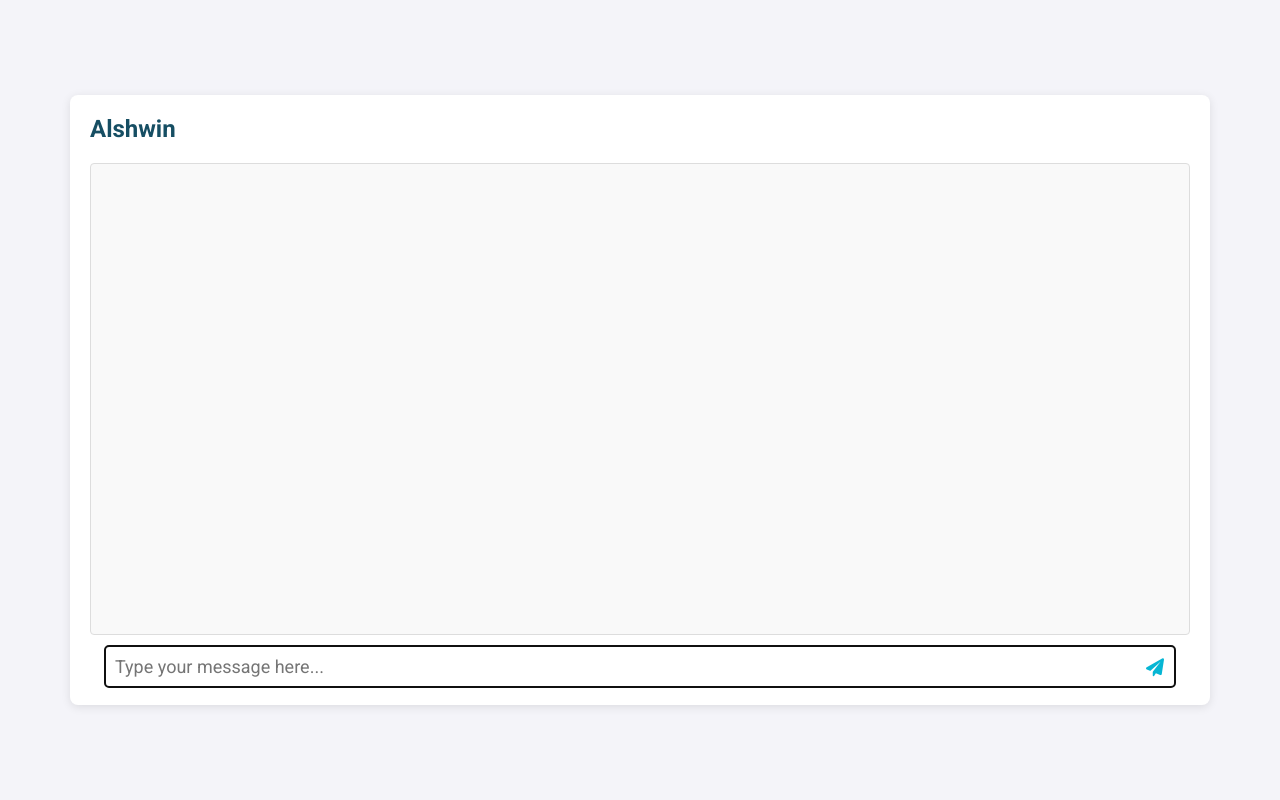
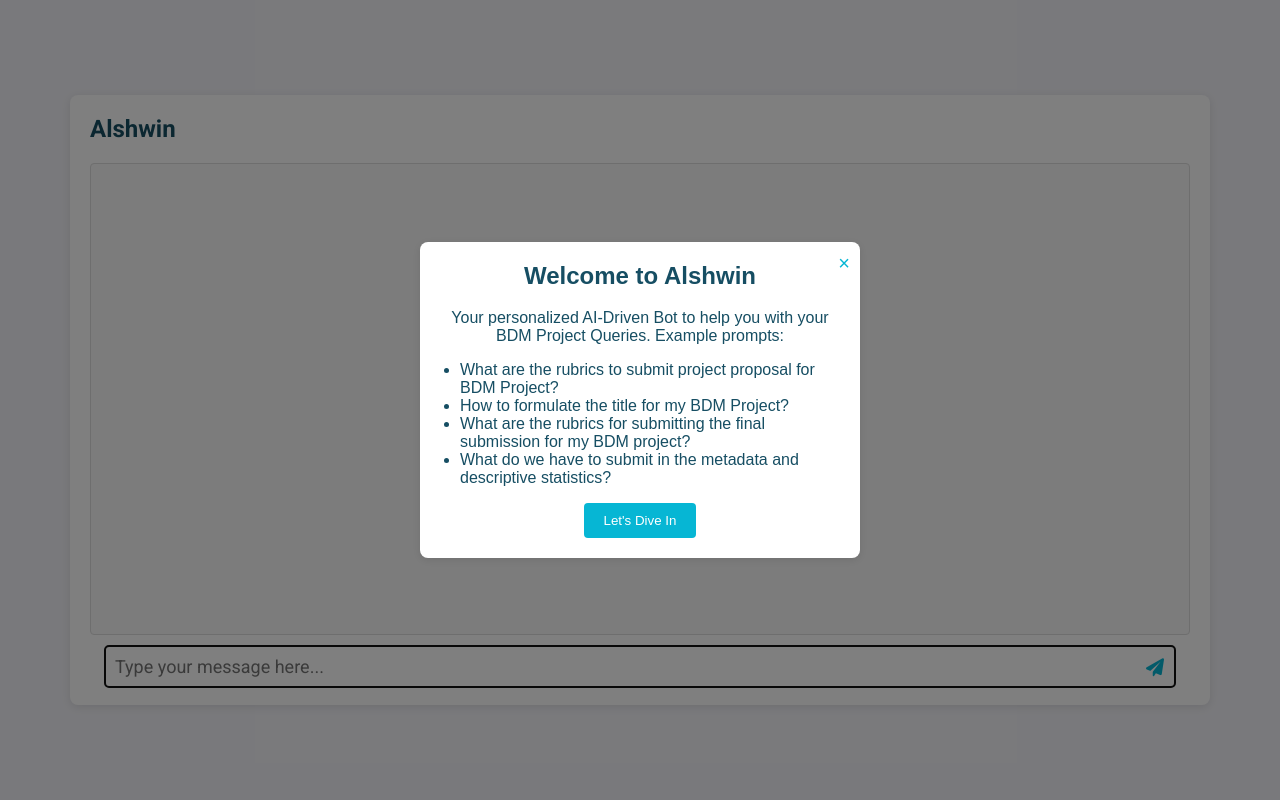
Before and after one commit to iitmbsc-student-projects/bdm-project-flask, a Flask app: page / in a window 1280 px wide. Run offline with Flask 3, Linux system fonts and the light colour scheme; parts of the project's set-up code (start-up, migrations or seed data) failed here and were passed over; some libraries are stand-ins or nearby versions.

Commit message:
added an alert box - updated html, css

```diff
--- a/static/style.css
+++ b/static/style.css
@@ -122,3 +122,67 @@ h1 {
 #send-btn:hover i {
   color: #0e7490;
 }
+
+.alert-box {
+  position: fixed;
+  top: 0;
+  left: 0;
+  width: 100%;
+  height: 100%;
+  background: rgba(0, 0, 0, 0.5);
+  display: flex;
+  justify-content: center;
+  align-items: center;
+  z-index: 1000;
+}
+
+.alert-content {
+  position: relative;
+  background: #fff;
+  padding: 20px;
+  border-radius: 8px;
+  text-align: center;
+  width: 400px;
+  box-shadow: 0 2px 10px rgba(0, 0, 0, 0.1);
+}
+
+.alert-content h2 {
+  margin-top: 0;
+  color: #164e63;
+}
+
+.alert-content p {
+  color: #164e63;
+}
+
+.alert-content ul {
+  text-align: left;
+  padding-left: 20px;
+  color: #164e63;
+}
+
+.alert-content button {
+  background: #06b6d4;
+  color: #fff;
+  border: none;
+  padding: 10px 20px;
+  border-radius: 4px;
+  cursor: pointer;
+}
+
+.alert-content button:hover {
+  background: #0e7490;
+}
+
+.close-btn {
+  position: absolute;
+  top: 10px;
+  right: 10px;
+  font-size: 20px;
+  cursor: pointer;
+  color: #06b6d4;
+}
+
+.close-btn:hover {
+  color: #0e7490;
+}
--- a/templates/index.html
+++ b/templates/index.html
@@ -13,6 +13,22 @@
   </head>
   <body>
     <div class="container">
+
+      <div id="alert-box" class="alert-box">
+        <div class="alert-content">
+          <span class="close-btn" onclick="closeAlert()">&times;</span>
+          <h2>Welcome to Alshwin</h2>
+          <p>Your personalized AI-Driven Bot to help you with your BDM Project Queries. Example prompts:</p>
+          <ul>
+            <li>What are the rubrics to submit project proposal for BDM Project?</li>
+            <li>How to formulate the title for my BDM Project?</li>
+            <li>What are the rubrics for submitting the final submission for my BDM project?</li>
+            <li>What do we have to submit in the metadata and descriptive statistics?</li>
+          </ul>
+          <button onclick="closeAlert()">Let's Dive In</button>
+        </div>
+      </div>
+
       <h1>Alshwin</h1>
       <div id="chat-box"></div>
       <!-- <input
@@ -38,6 +54,10 @@
       const chatBox = document.getElementById("chat-box");
       const userInput = document.getElementById("user-input");
       const sendBtn = document.getElementById("send-btn");
+
+      function closeAlert() {
+        document.getElementById('alert-box').style.display = 'none';
+      }
 
       function sendMessage() {
         const message = userInput.value.trim();
```
